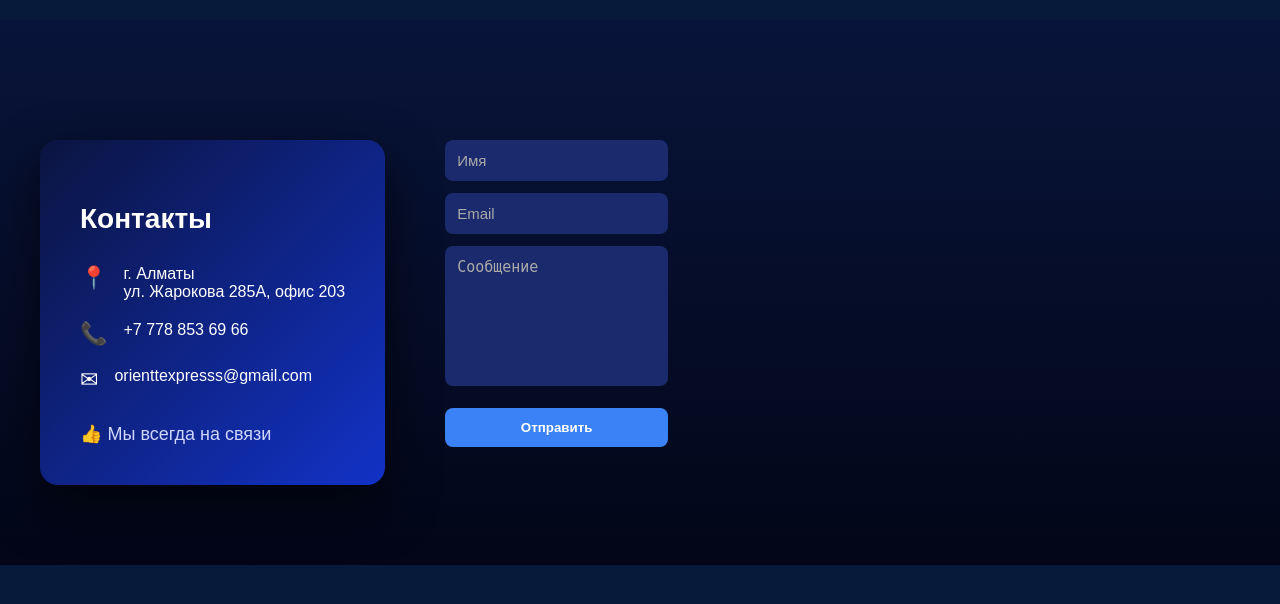
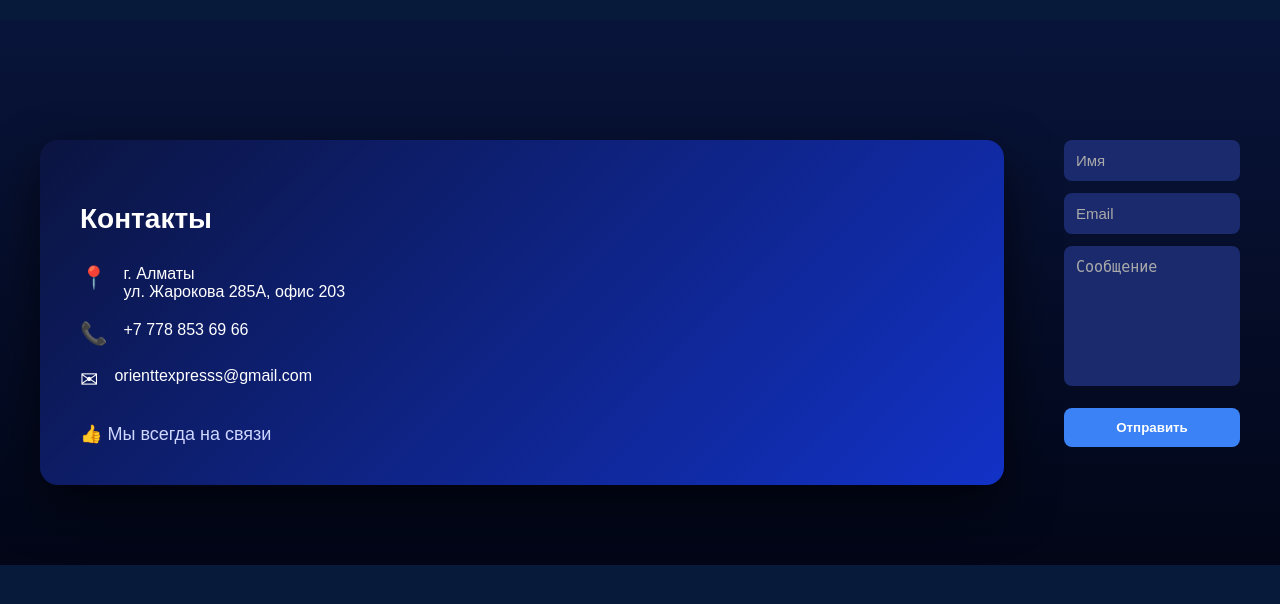
Before and after one commit to sungaterlanuly22-sketch/orientexpress, a Flask app: page /contact in a window 1280 px wide. Shown: the part 80-684 px from the top of the page. Run offline with Flask 3, Linux system fonts and the light colour scheme.

Commit message:
исправил мобильную версию контактов

```diff
--- a/static/style.css
+++ b/static/style.css
@@ -1217,3 +1217,11 @@ img, video{
 }
 
 }
+.contact-section{
+    padding: 20px;
+}
+
+.contact-card{
+    width: 100%;
+    box-sizing: border-box;
+}
```
